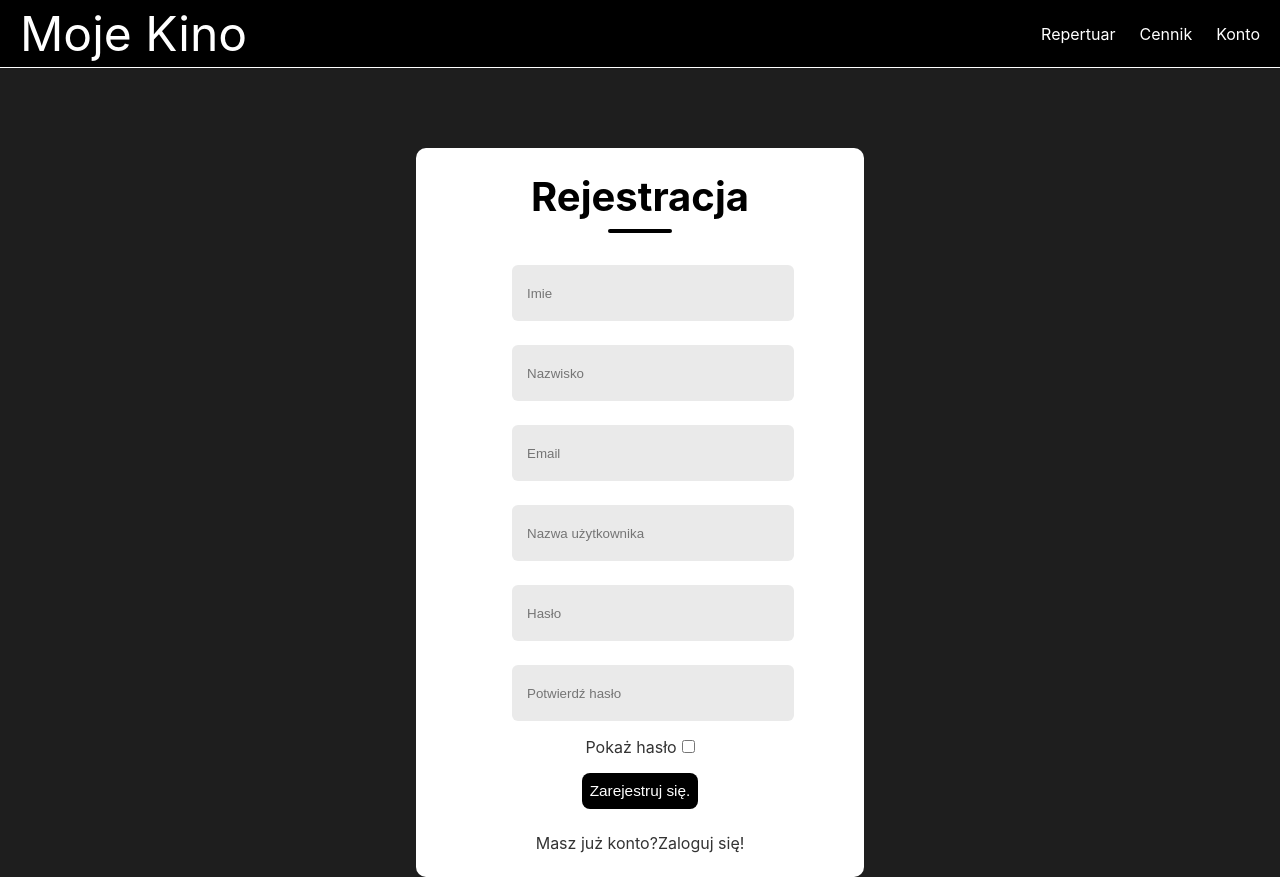
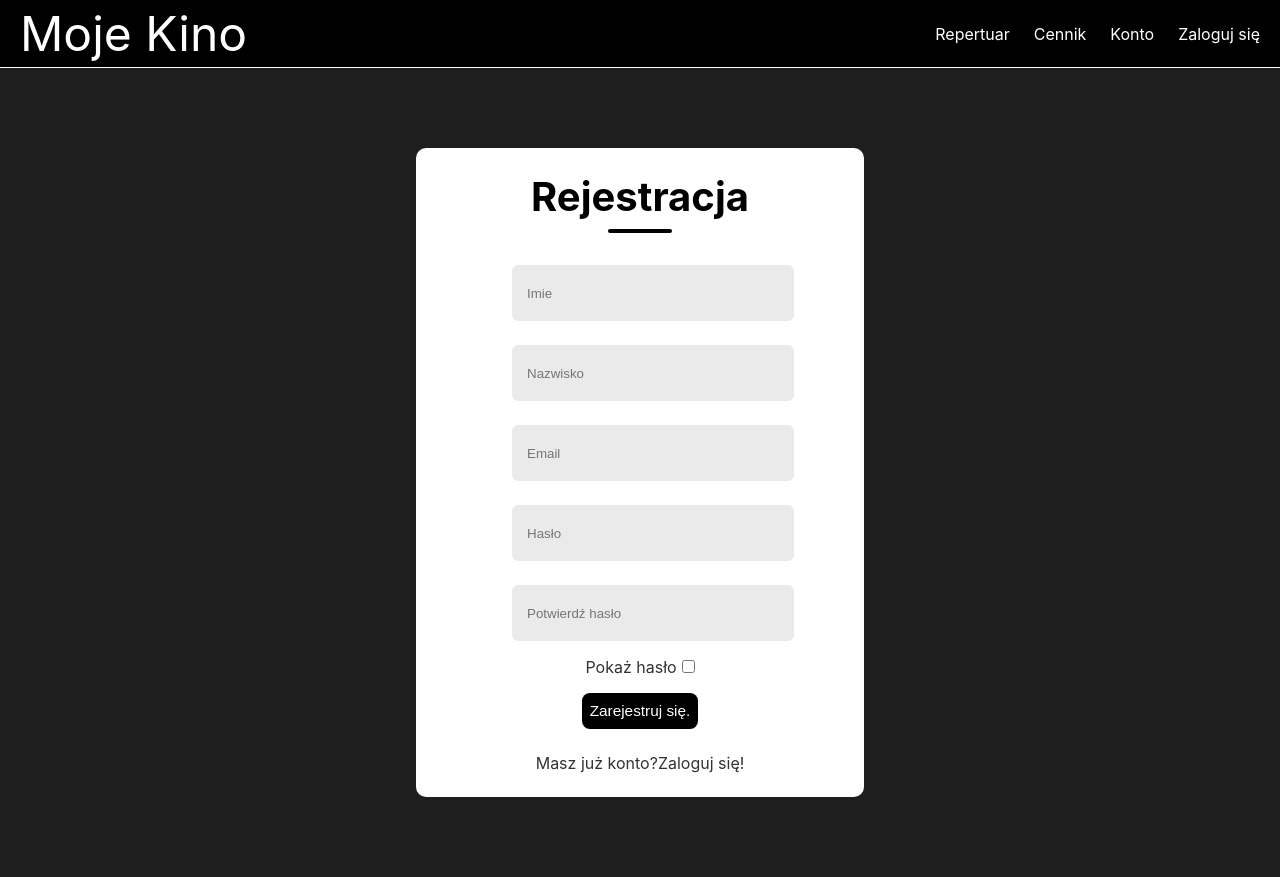
Before and after one commit to Icke19/KinoUgTsx, a React (Vite) app: page /register in a window 1280 px wide. After the commit the page ends 800 px from the top, so only its background shows below. Built offline with nearby package versions, Linux system fonts and the light colour scheme.

Commit message:
Connected register and login with backend.

```diff
--- a/src/App.tsx
+++ b/src/App.tsx
@@ -7,7 +7,7 @@ import Register from "./components/Register/Register.tsx";
 import SalaKinowa from "./components/SalaKinowa/SalaKinowa.tsx";
 import Koszyk from "./components/Koszyk/Koszyk.tsx";
 import { Routes, Route } from "react-router-dom";
-import Profil from "./components/Profil/Profil.tsx";
+import Profile from "./components/Profil/Profil.tsx";
 
 function App() {
   const [isModalOpen, setIsModalOpen] = useState<boolean>(false);
@@ -61,7 +61,7 @@ function App() {
             />
           }
         />
-          <Route path="/profil" element={<Profil/>}/>
+          <Route path="/profile" element={<Profile/>}/>
       </Routes>
     </>
   );
--- a/src/components/Login/Login.tsx
+++ b/src/components/Login/Login.tsx
@@ -1,7 +1,7 @@
 import "./Login.css";
-import { Link, useNavigate } from "react-router-dom";
 import { useState } from "react";
 import axios from "axios";
+import { useNavigate } from "react-router-dom";
 
 // Define interfaces for the form and errors
 interface LoginForm {
@@ -15,23 +15,15 @@ interface LoginErrors {
 }
 
 function Login() {
-  const [form, setForm] = useState<LoginForm>({
-    email: "",
-    password: "",
-  });
-
-
-  const navigate = useNavigate();
-
+  const [form, setForm] = useState<LoginForm>({ email: "", password: "" });
   const [errors, setErrors] = useState<LoginErrors>({});
   const [showPassword, setShowPassword] = useState(false);
+  const [generalError, setGeneralError] = useState<string>("");
+  const navigate = useNavigate();
 
   const handleInputChange = (e: React.ChangeEvent<HTMLInputElement>) => {
     const { name, value } = e.target;
-    setForm({
-      ...form,
-      [name]: value,
-    });
+    setForm({ ...form, [name]: value });
     if (errors[name as keyof LoginErrors]) {
       validateInput(name, value);
     }
@@ -56,21 +48,26 @@ function Login() {
 
     if (Object.keys(newErrors).length === 0 && form.email && form.password) {
       try {
-        const response = await axios.post('https://localhost:7204/api/Account/login', form, {
-          headers: {
-            'Content-Type': 'application/json'
-          }
+        const response = await axios.post('http://localhost:5269/api/Account/login', form, {
+          headers: { 'Content-Type': 'application/json' }
         });
-        localStorage.setItem('token', response.data.Token);
-        alert('User logged in successfully');
-        navigate('/');  // Przekierowanie na stronę główną
 
+        console.log('Response:', response); // Dodaj to logowanie, aby zobaczyć pełną odpowiedź
+        if (response.data && response.data.token) {
+          localStorage.setItem('token', response.data.token);
+          alert('User logged in successfully');
+          navigate('/');
+        } else {
+          console.error('Token is missing in response');
+          setGeneralError('Token is missing in response');
+        }
       } catch (error) {
         if (axios.isAxiosError(error)) {
           console.error('Axios error:', error.response?.data);
-          alert(`Login failed: ${error.response?.data.message || error.message}`);
+          setGeneralError(error.response?.data.message || 'An unexpected error occurred. Please try again.');
         } else {
           console.error('Unexpected error:', error);
+          setGeneralError('An unexpected error occurred. Please try again.');
         }
       }
     }
@@ -126,14 +123,8 @@ function Login() {
                 onChange={(e) => setShowPassword(e.target.checked)}
             />
           </div>
+          {generalError && <div className="error">{generalError}</div>}
           <button className="submit">Zaloguj się</button>
-          <ul>
-            <li className="create-account">
-              <Link to="/register">
-                Nie posiadasz jeszcze konta? <span>Zarejestruj się!</span>
-              </Link>
-            </li>
-          </ul>
         </form>
       </>
   );
--- a/src/components/NowyNavbar/NewNavbar.tsx
+++ b/src/components/NowyNavbar/NewNavbar.tsx
@@ -9,6 +9,17 @@ interface Props {
 }
 
 function NewNavbar({ isModalOpen, hideModal, onButtonClick }: Props) {
+  // const navigate = useNavigate();
+  // const token = localStorage.getItem("token");
+
+  // const handleAccountClick = () => {
+  //   if (token) {
+  //     navigate("/profile");
+  //   } else {
+  //     navigate("/login");
+  //   }
+  // };
+
   return (
       <div>
         <PriceList isOpen={isModalOpen} onClose={hideModal} />
@@ -26,7 +37,14 @@ function NewNavbar({ isModalOpen, hideModal, onButtonClick }: Props) {
               </a>
             </li>
             <li>
-            <Link to="/login">Konto</Link>
+              <Link to="/profile" className="account-button">
+                Konto
+              </Link>
+            </li>
+            <li>
+              <Link to="/login" className="account-button">
+                Zaloguj się
+              </Link>
             </li>
           </ul>
         </nav>
--- a/src/components/Register/Register.tsx
+++ b/src/components/Register/Register.tsx
@@ -7,7 +7,7 @@ interface FormState {
   name: string;
   surname: string;
   email: string;
-  userName: string;
+  // userName: string;
   password: string;
   confirmPassword: string;
 }
@@ -24,7 +24,7 @@ function Register() {
     name: "",
     surname: "",
     email: "",
-    userName: "",
+    // userName: "",
     password: "",
     confirmPassword: "",
   });
@@ -75,11 +75,11 @@ function Register() {
           ? undefined
           : "Podaj poprawny adres email.";
         break;
-      case "userName":
-        tempErrors.userName = value.trim()
-          ? undefined
-          : "Nazwa użytkownika jest wymagana.";
-        break;
+      // case "userName":
+      //   tempErrors.userName = value.trim()
+      //     ? undefined
+      //     : "Nazwa użytkownika jest wymagana.";
+      //   break;
       case "password":
         tempErrors.password =
           value.length >= 6
@@ -101,9 +101,9 @@ function Register() {
     if (!/^\S+@\S+\.\S+$/.test(form.email)) {
       newErrors.email = "Podaj poprawny adres email.";
     }
-    if (!form.userName.trim()) {
-      newErrors.userName = "Nazwa użytkownika jest wymagana.";
-    }
+    // if (!form.userName.trim()) {
+    //   newErrors.userName = "Nazwa użytkownika jest wymagana.";
+    // }
     if (form.password.length < 6) {
       newErrors.password = "Hasło musi mieć co najmniej 6 znaków.";
     }
@@ -148,14 +148,14 @@ function Register() {
               onChange={handleInputChange}
           />
           {errors.email && <div className="error">{errors.email}</div>}
-          <input
-              className="input"
-              type="text"
-              name="userName"
-              placeholder="Nazwa użytkownika"
-              value={form.userName}
-              onChange={handleInputChange}
-          />
+          {/*<input*/}
+          {/*    className="input"*/}
+          {/*    type="text"*/}
+          {/*    name="userName"*/}
+          {/*    placeholder="Nazwa użytkownika"*/}
+          {/*    value={form.userName}*/}
+          {/*    onChange={handleInputChange}*/}
+          {/*/>*/}
           {errors.userName && <div className="error">{errors.userName}</div>}
           <input
               className="input"
```
Lines whose indentation alone changed are shown as unchanged.
